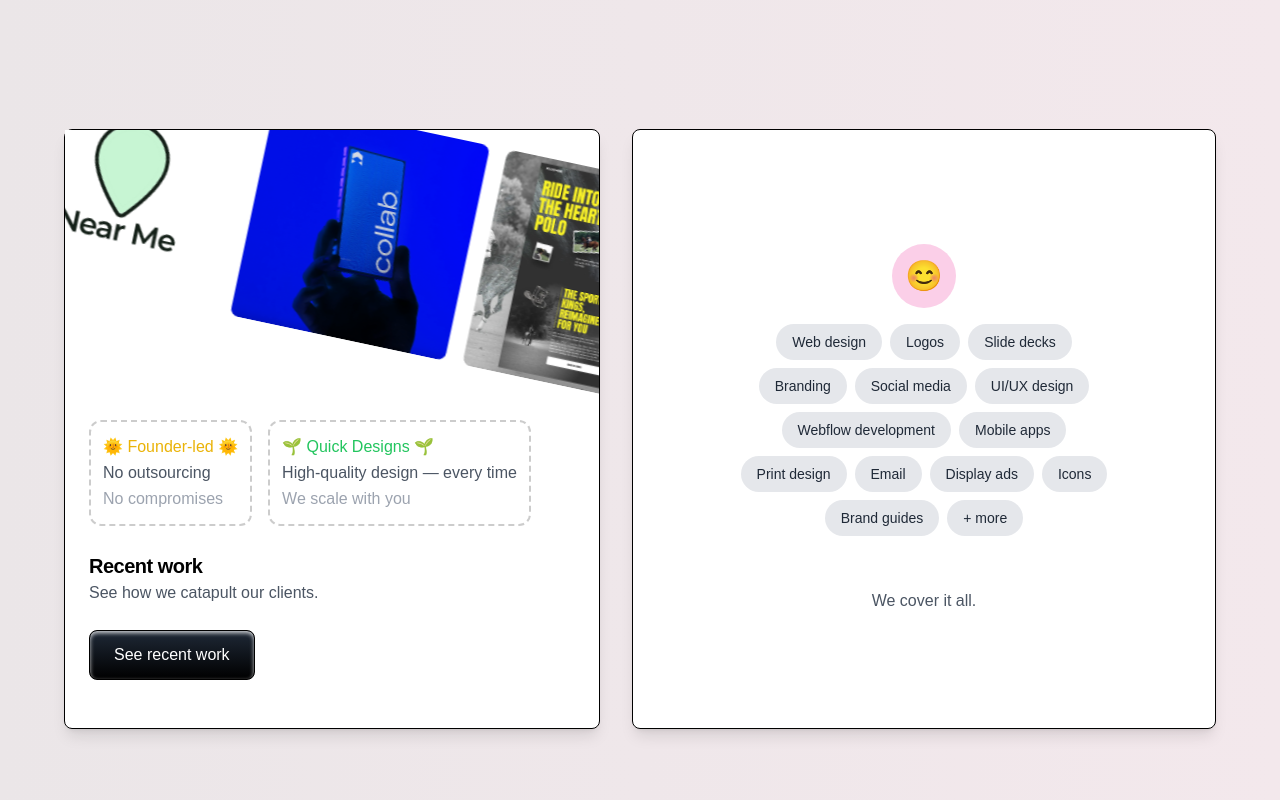
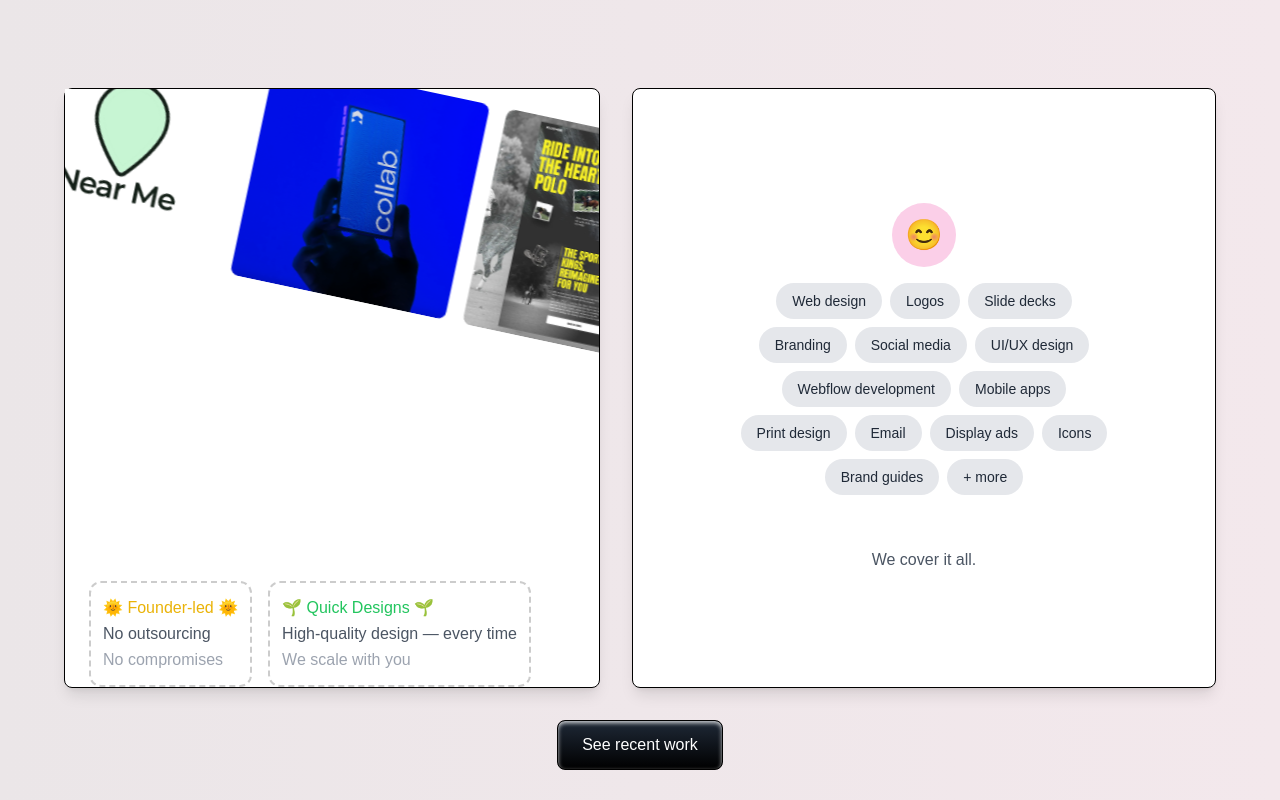
Before and after one commit to Marco1993-M/Looma, a Next.js app: page / in a window 1280 px wide. Shown: the part 2560-3360 px from the top of the page. Built offline with nearby package versions, Linux system fonts and the light colour scheme.

Commit message:
Update Recents.tsx

```diff
--- a/src/components/Recents.tsx
+++ b/src/components/Recents.tsx
@@ -13,17 +13,16 @@ export default function Home() {
   ];
 
   return (
-    <div className="min-h-screen flex items-center justify-center mb-24 p-6">
+    <div className="min-h-screen flex flex-col items-center justify-center mb-24 p-6">
       <Head>
         <title>Design Services</title>
       </Head>
 
+      {/* Cards Container */}
       <div className="flex gap-8 w-full max-w-6xl items-stretch flex-wrap">
-
-        {/* Left Card - wider */}
-        <div className="bg-white border border-black rounded-lg shadow-lg flex-1 flex flex-col h-[600px] p-0">
+        {/* Left Card */}
+        <div className="bg-white border border-black rounded-lg shadow-lg flex-1 flex flex-col md:h-[600px] h-[500px] p-0">
           <div className="flex-1 flex flex-col justify-between">
-
             {/* Diagonal Rolling Banner */}
             <div className="relative w-full h-72 overflow-hidden mb-0">
               <div className="marquee-diagonal-wrapper absolute inset-0">
@@ -56,22 +55,11 @@ export default function Home() {
                 <p className="text-gray-400">We scale with you</p>
               </div>
             </div>
-
-            {/* CTA Section */}
-            <div className="mt-6 mb-12 px-6">
-              <h1 className="text-xl text-black font-semibold">Recent work</h1>
-              <p className="text-gray-600">
-                See how we catapult our clients.
-              </p>
-              <button className="bg-gradient-to-t from-black to-gray-800 text-white px-6 mt-6 py-3 rounded-lg border border-black shadow-inner shadow-white/80 hover:shadow-[inset_0_0_10px_rgba(255,255,255,0.35),0_4px_12px_rgba(0,0,0,0.5)] transition-all duration-300">
-                See recent work
-              </button>
-            </div>
           </div>
         </div>
 
-        {/* Right Card - thinner */}
-        <div className="bg-white border border-black rounded-lg shadow-lg flex-1 flex flex-col h-[600px] p-6">
+        {/* Right Card */}
+        <div className="bg-white border border-black rounded-lg shadow-lg flex-1 flex flex-col md:h-[600px] h-[500px] p-6">
           <div className="flex-1 flex flex-col items-center justify-center">
             <div className="text-center w-full max-w-sm">
               <div className="bg-pink-200 rounded-full w-16 h-16 flex items-center justify-center mx-auto mb-4">
@@ -109,13 +97,18 @@ export default function Home() {
               <h2 className="text-xl font-semibold mt-6">
                 Apps, websites, logos & more
               </h2>
-              <p className="text-gray-600">
-                We cover it all.
-              </p>
+              <p className="text-gray-600">We cover it all.</p>
             </div>
           </div>
         </div>
       </div>
+
+      {/* See Recent Work Button - left-aligned */}
+      <div className="mt-8 w-[80%] md:w-auto text-left">
+        <button className="bg-gradient-to-t from-black to-gray-800 text-white px-6 py-3 rounded-lg border border-black shadow-inner shadow-white/80 hover:shadow-[inset_0_0_10px_rgba(255,255,255,0.35),0_4px_12px_rgba(0,0,0,0.5)] transition-all duration-300">
+          See recent work
+        </button>
+      </div>
     </div>
   );
 }
```
